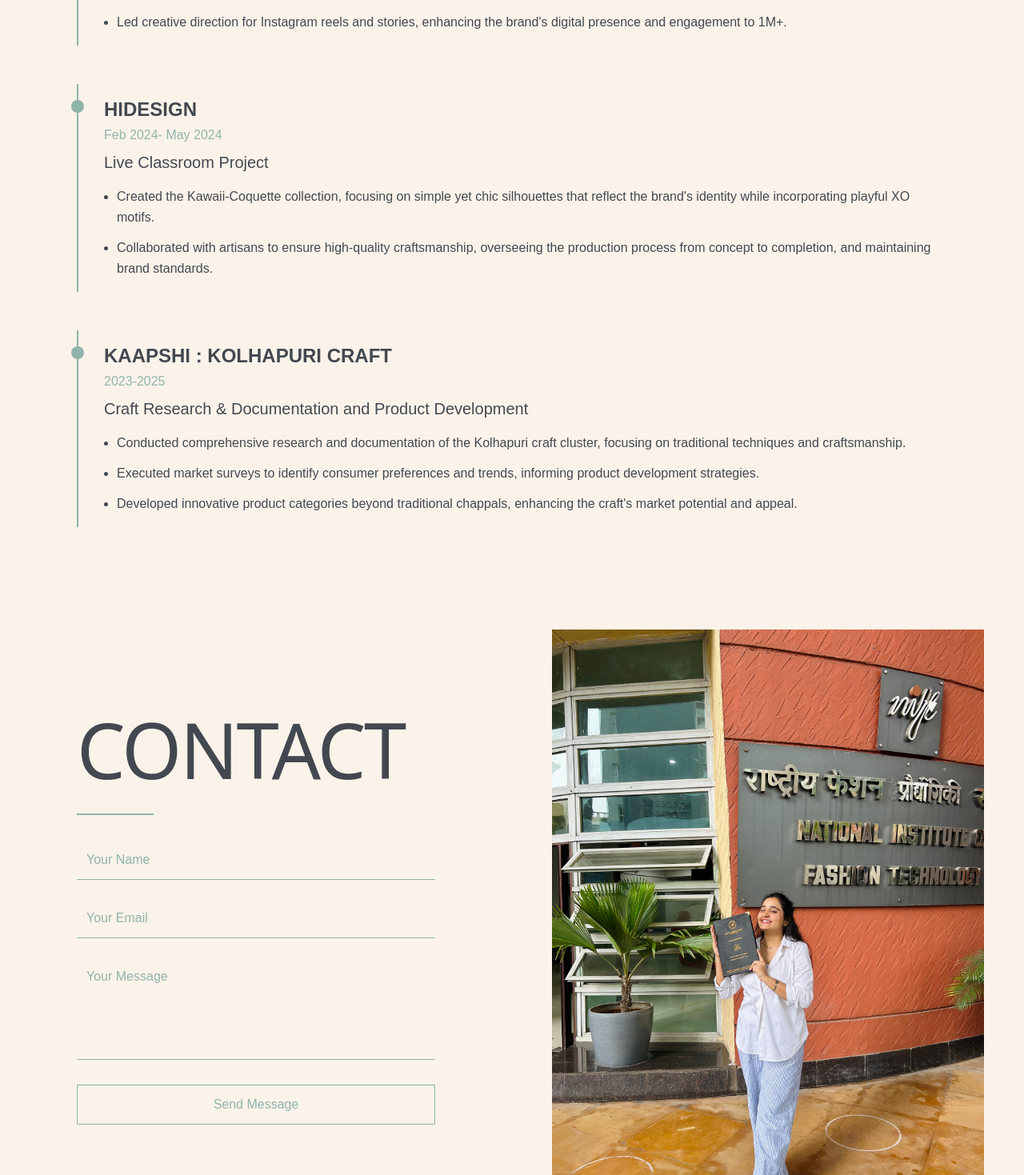
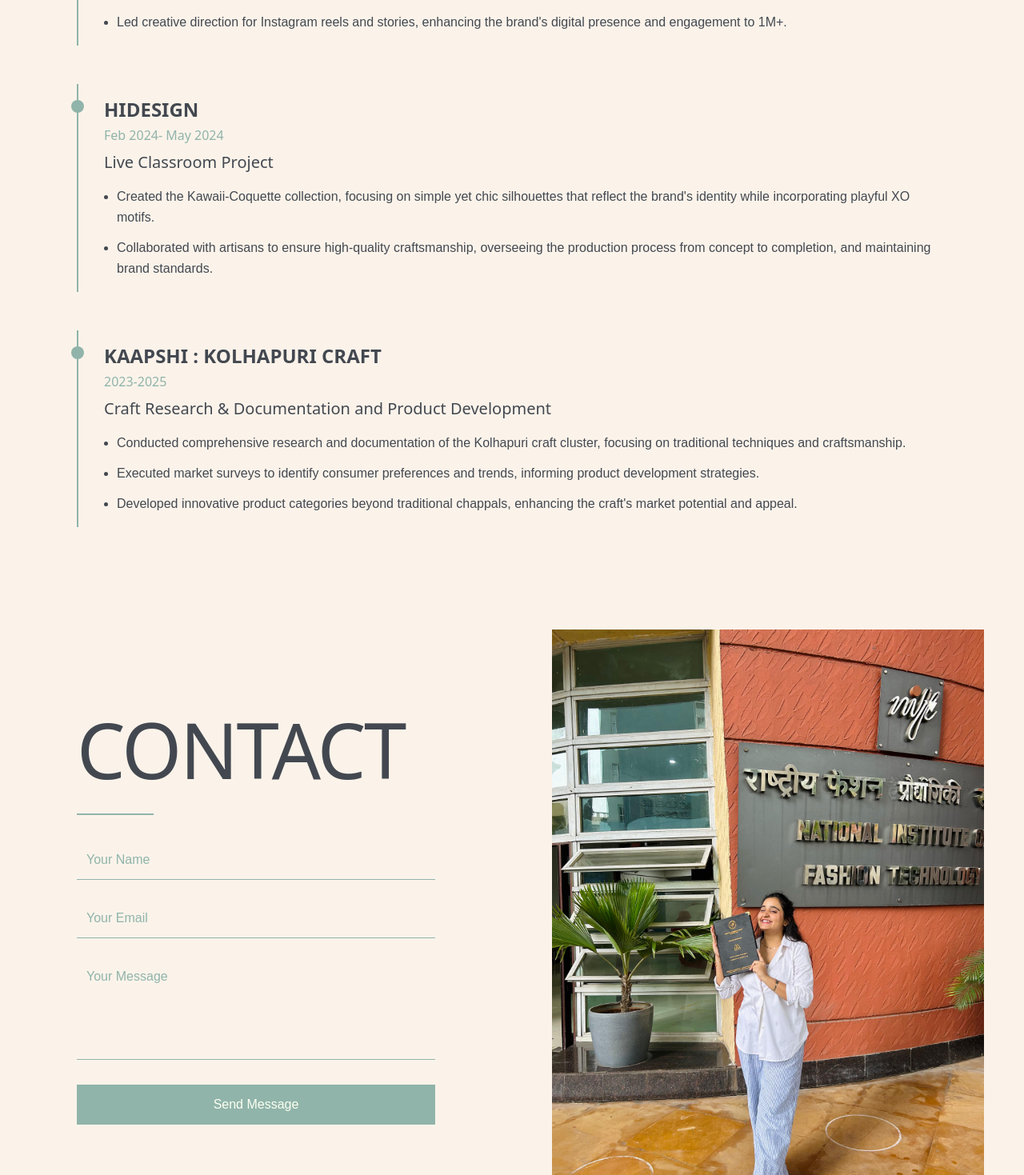
Before and after one commit to MohammadHarish52/memansa, a Next.js app: page / in a window 1280 px wide. Shown: the part 2961-4430 px from the top of the page at 80% size. Built offline with nearby package versions, Linux system fonts and the light colour scheme.

Commit message:
color changes

```diff
--- a/app/components/Contact.tsx
+++ b/app/components/Contact.tsx
@@ -75,7 +75,7 @@
               />
               <button
                 type="submit"
-                className="w-full p-3 border border-[#90b4aa] text-[#90b4aa] hover:bg-[#90b4aa] hover:text-white transition duration-300"
+                className="w-full p-3 border border-[#90b4aa] bg-[#90b4aa] text-[#fefff2] hover:bg-[#a3bcb5] hover:text-[#fefff2] transition duration-300"
               >
                 Send Message
               </button>
--- a/app/components/Experience.tsx
+++ b/app/components/Experience.tsx
@@ -71,11 +71,11 @@
             >
               <div className="relative">
                 <div className="absolute -left-[41px] top-1 w-4 h-4 rounded-full bg-[#90b4aa]" />
-                <h3 className="text-2xl font-semibold text-[#434850] mb-1">
+                <h3 className="text-2xl font-semibold text-[#434850] mb-1 font-sans">
                   {exp.company}
                 </h3>
-                <p className="text-[#90b4aa] mb-2">{exp.date}</p>
-                <p className="text-xl text-[#434850] mb-4 font-medium">
+                <p className="text-[#90b4aa] mb-2 font-sans">{exp.date}</p>
+                <p className="text-xl text-[#434850] mb-4 font-medium font-sans">
                   {exp.title}
                 </p>
                 <ul className="space-y-3">
```
